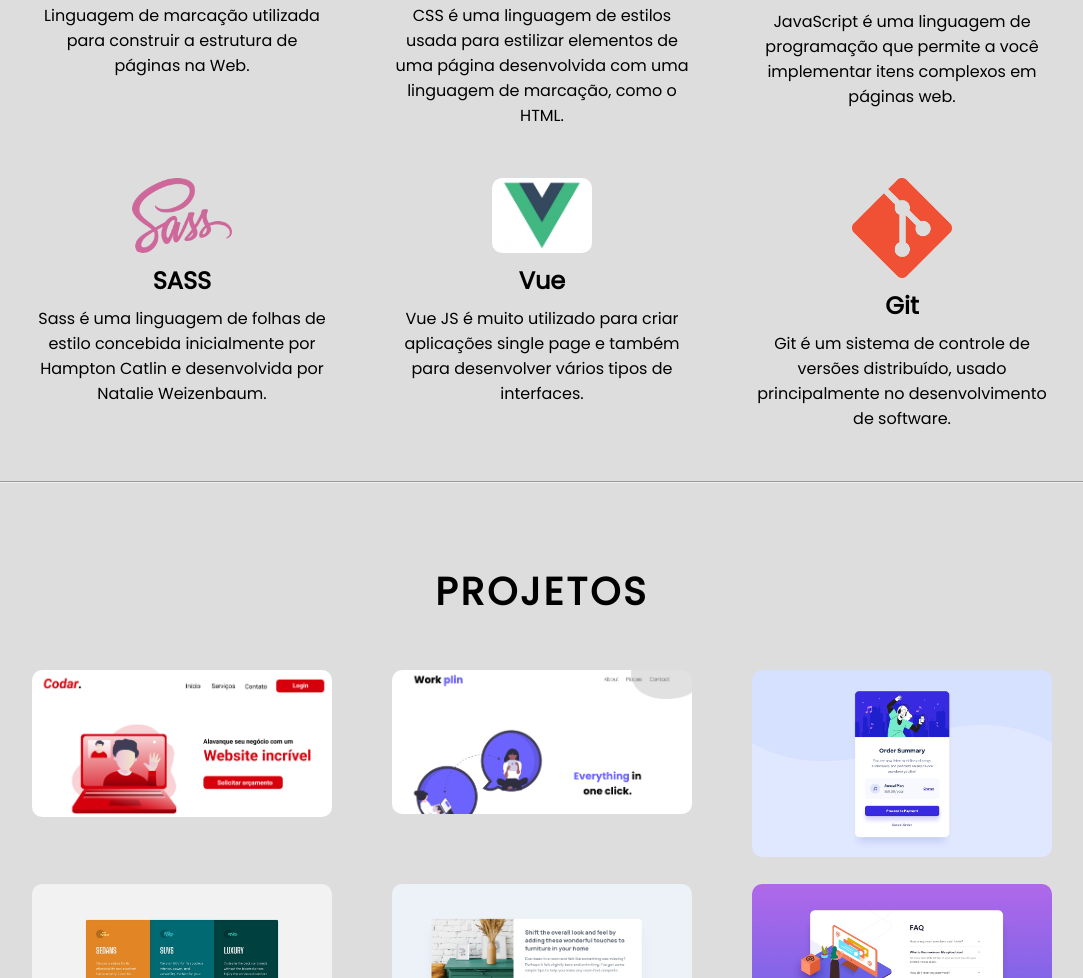
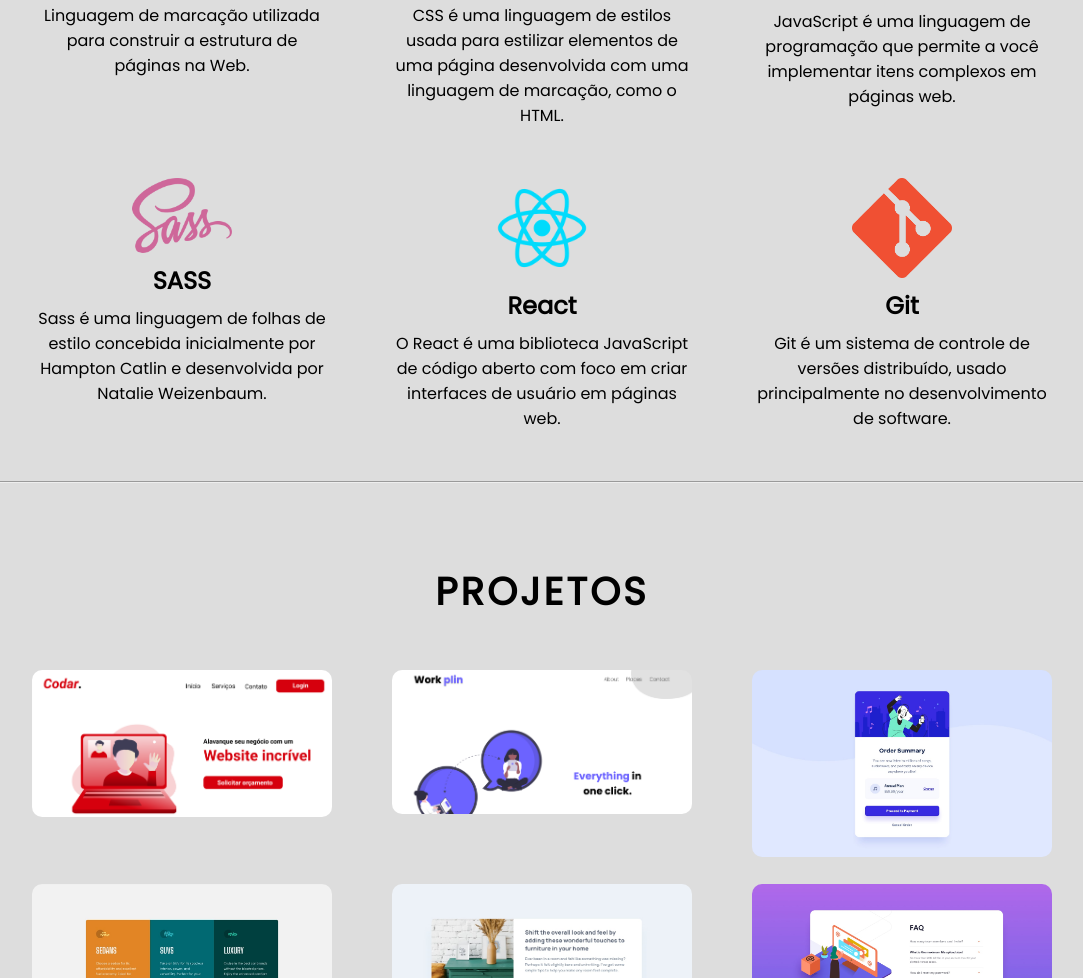
Before and after one commit to brunoalves99/Portfolio, a plain HTML site: page index.html in a window 1280 px wide. Shown: the part 1172-2150 px from the top of the page, without its empty margins (98-1181 px from the left). Drawn offline with Linux system fonts and the light colour scheme.

Commit message:
littleChange

```diff
--- a/index.html
+++ b/index.html
@@ -59,9 +59,9 @@
                 <p>Sass é uma linguagem de folhas de estilo concebida inicialmente por Hampton Catlin e desenvolvida por Natalie Weizenbaum.</p>
             </div>
             <div class="skills-card">
-                <img src="img/vuejs.jpg" alt="react">
-                <h2>Vue</h2>
-                <p>Vue JS é muito utilizado para criar aplicações single page e também para desenvolver vários tipos de interfaces.</p>
+                <img src="img/react.png" alt="react">
+                <h2>React</h2>
+                <p>O React é uma biblioteca JavaScript de código aberto com foco em criar interfaces de usuário em páginas web.</p>
             </div>
             <div class="skills-card">
                 <img src="img/git.png" alt="git">
```
Also changed, not shown: img/react.png (added).
